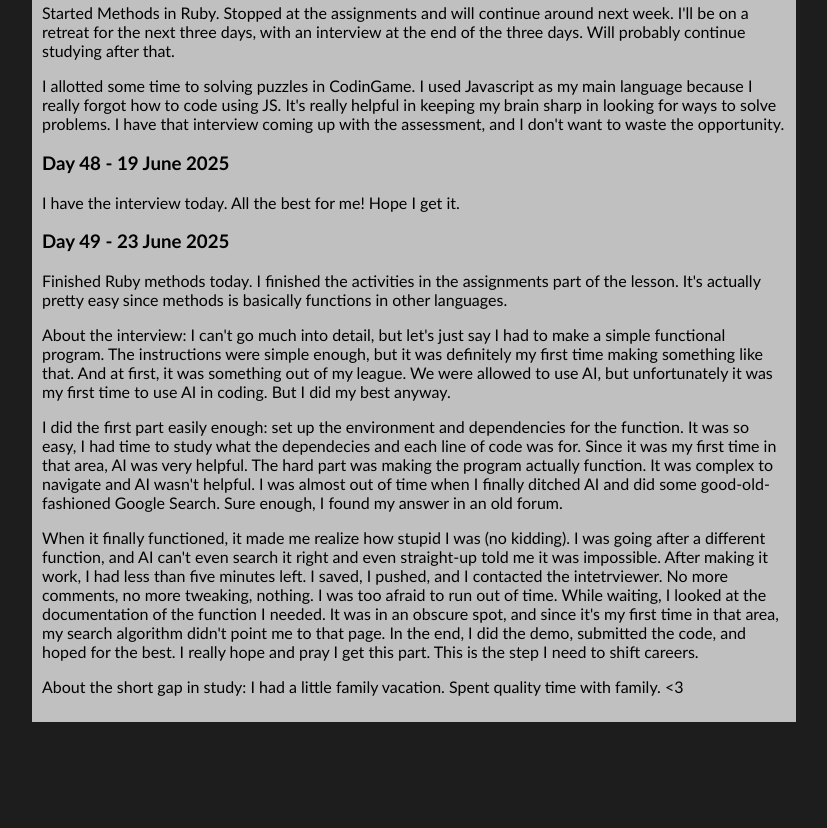
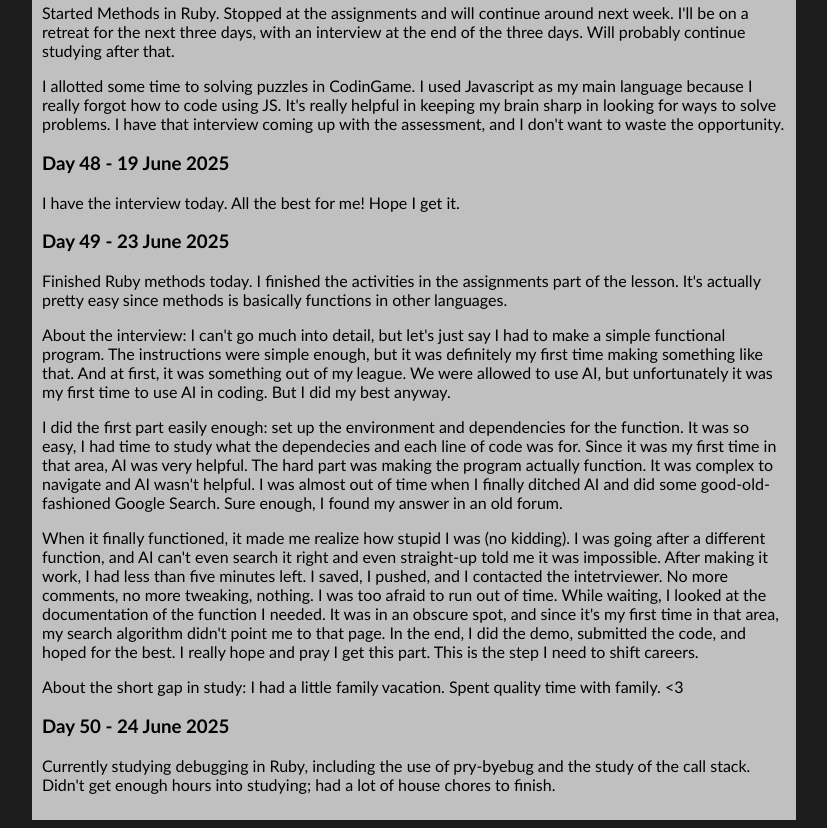
Before and after one commit to Ciphraem/Web-Dev-Journey, a plain HTML site: page index.html in a window 1280 px wide. Shown: the part 7876-8704 px from the top of the page, without its empty margins (226-1053 px from the left). Before the commit the page ends 8606 px from the top, so only its background shows below. Drawn offline with Linux system fonts and the light colour scheme.

Commit message:
Update for Day 50

```diff
--- a/index.html
+++ b/index.html
@@ -253,6 +253,9 @@
                 <p>I did the first part easily enough: set up the environment and dependencies for the function. It was so easy, I had time to study what the dependecies and each line of code was for. Since it was my first time in that area, AI was very helpful. The hard part was making the program actually function. It was complex to navigate and AI wasn't helpful. I was almost out of time when I finally ditched AI and did some good-old-fashioned Google Search. Sure enough, I found my answer in an old forum.</p>
                 <p>When it finally functioned, it made me realize how stupid I was (no kidding). I was going after a different function, and AI can't even search it right and even straight-up told me it was impossible. After making it work, I had less than five minutes left. I saved, I pushed, and I contacted the intetrviewer. No more comments, no more tweaking, nothing. I was too afraid to run out of time. While waiting, I looked at the documentation of the function I needed. It was in an obscure spot, and since it's my first time in that area, my search algorithm didn't point me to that page. In the end, I did the demo, submitted the code, and hoped for the best. I really hope and pray I get this part. This is the step I need to shift careers.</p>
                 <p>About the short gap in study: I had a little family vacation. Spent quality time with family. <3</p>
+
+                <h3>Day 50 - 24 June 2025</h3>
+                <p>Currently studying debugging in Ruby, including the use of pry-byebug and the study of the call stack. Didn't get enough hours into studying; had a lot of house chores to finish.</p>
             </div>
     </body>
 </html>
```
